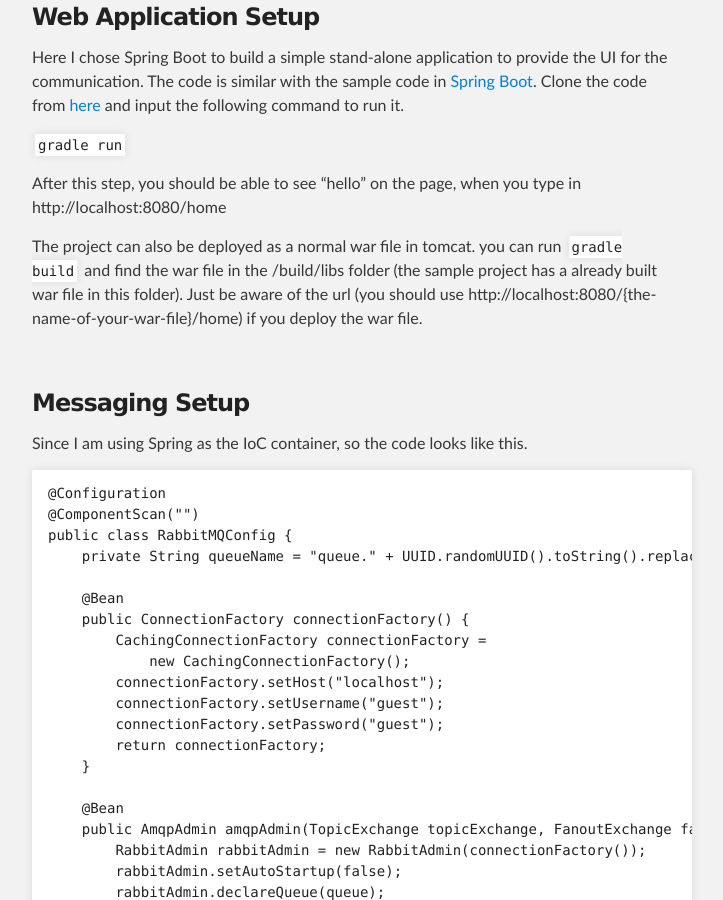
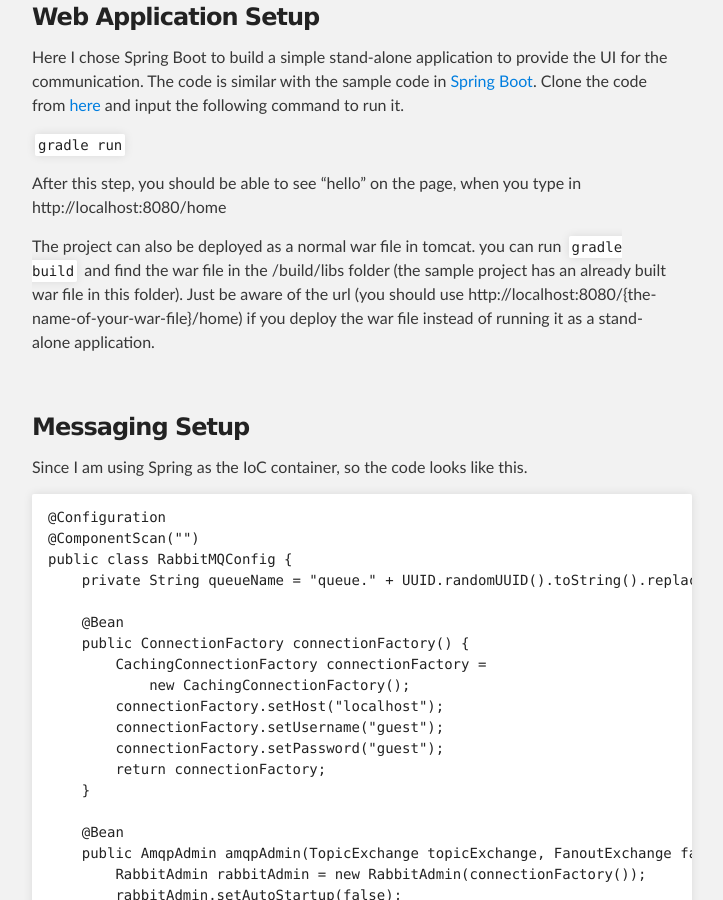
Before and after one commit to simonlzn/simonlzn.github.io, a Jekyll site: the page built from _posts/2016-07-18-Communication-between-different-applications-in-different-languages.md, in a window 1280 px wide and 900 px high, scrolled down 1155 px. Shown: the whole window, without its empty margins (288-1011 px from the left). Built offline with Jekyll 4.4.1, drawn with Linux system fonts in a browser that asks for light colours.

Commit message:
Adjusted the content

````diff
--- a/_posts/2016-07-18-Communication-between-different-applications-in-different-languages.md
+++ b/_posts/2016-07-18-Communication-between-different-applications-in-different-languages.md
@@ -22,7 +22,7 @@ Here I chose Spring Boot to build a simple stand-alone application to provide th
 
 After this step, you should be able to see “hello” on the page, when you type in http://localhost:8080/home
 
-The project can also be deployed as a normal war file in tomcat. you can run  ``` gradle build ``` and find the war file in the /build/libs folder (the sample project has a already built war file in this folder). Just be aware of the url (you should use http://localhost:8080/{the-name-of-your-war-file}/home) if you deploy the war file.
+The project can also be deployed as a normal war file in tomcat. you can run  ``` gradle build ``` and find the war file in the /build/libs folder (the sample project has an already built war file in this folder). Just be aware of the url (you should use http://localhost:8080/{the-name-of-your-war-file}/home) if you deploy the war file instead of running it as a stand-alone application.
 
 <h3 id="main_content">Messaging Setup</h3>
 Since I am using Spring as the IoC container, so the code looks like this.
````
